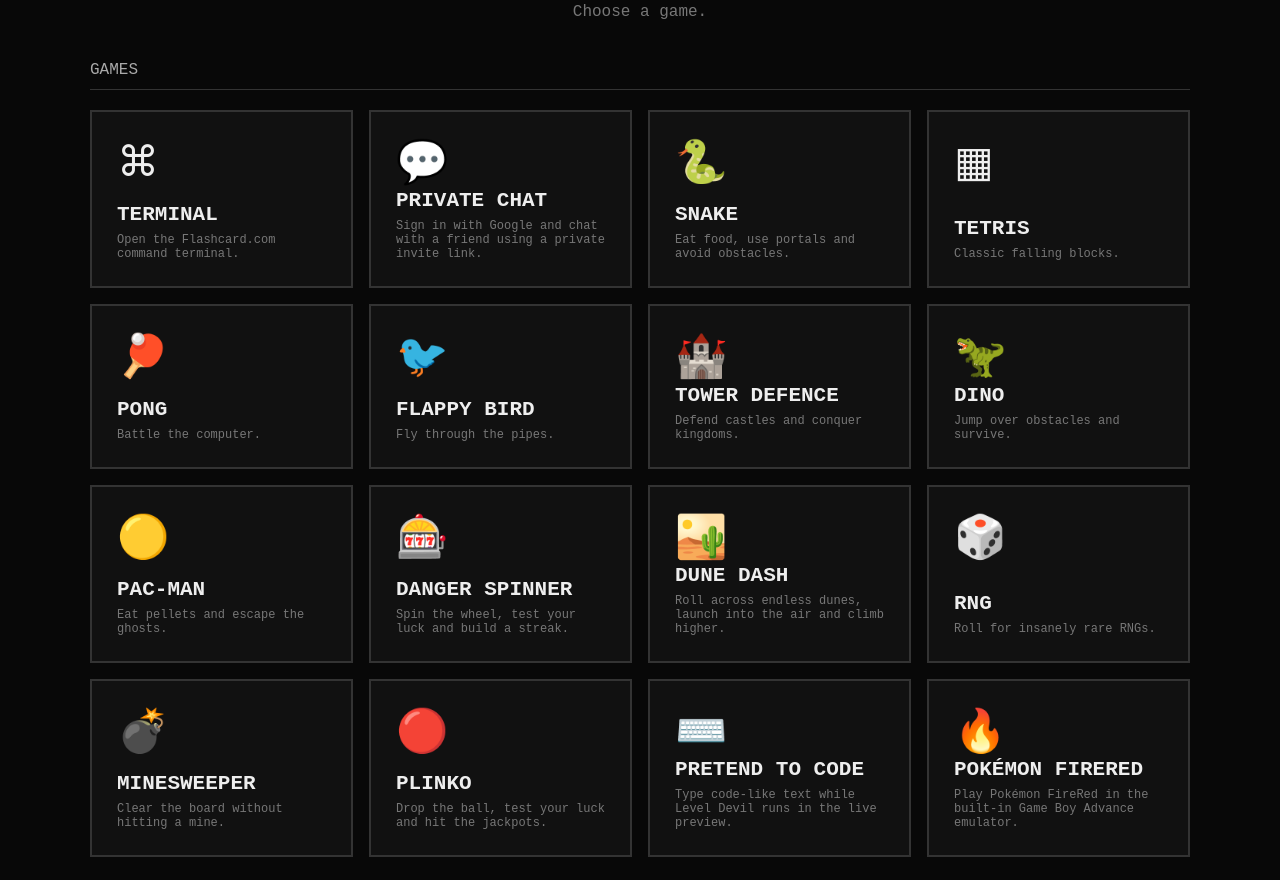
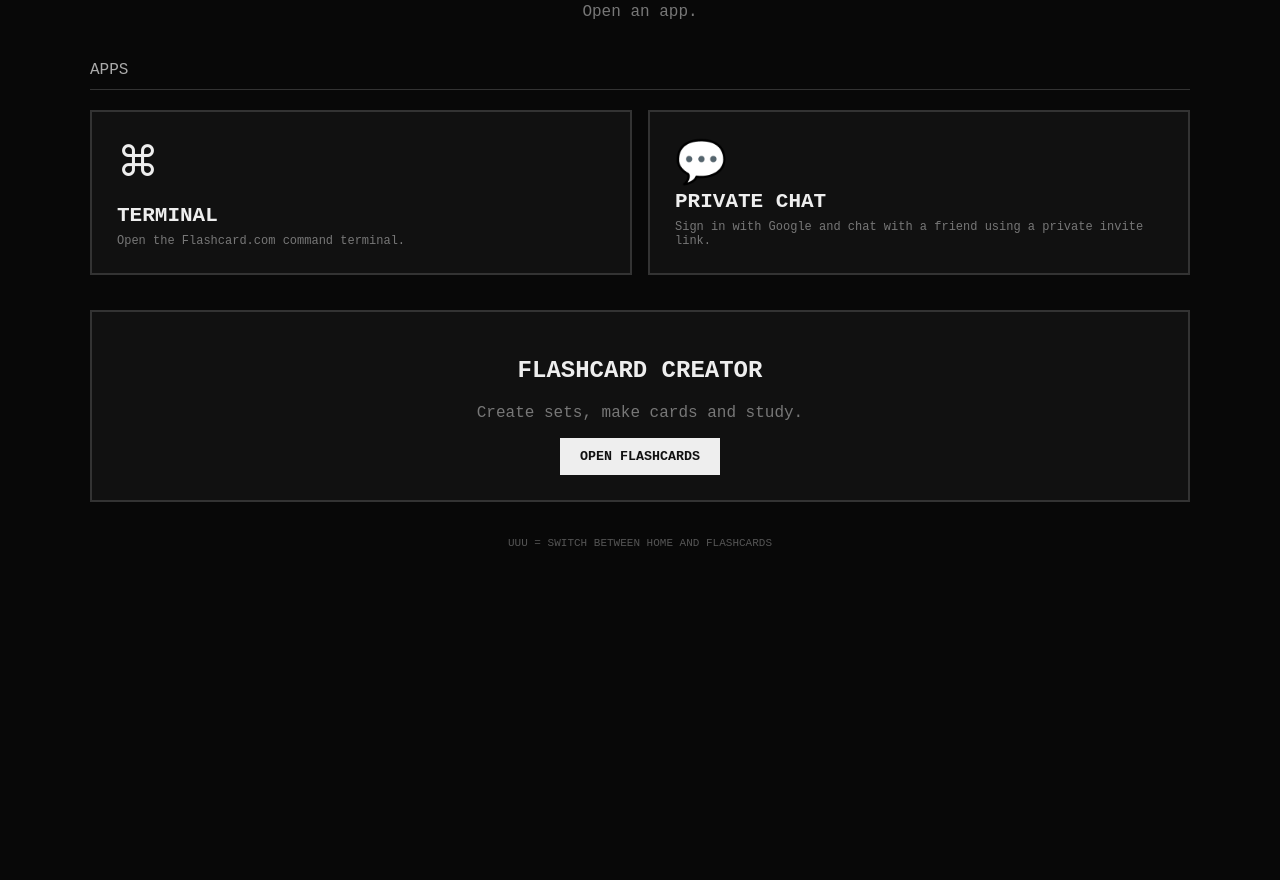
Before and after one commit to MakkaPakka-7788/makkapakka, a plain HTML site: page index.html in a window 1280 px wide. Shown: the part 180-1060 px from the top of the page. After the commit the page ends 800 px from the top, so only its background shows below. Drawn offline with Linux system fonts and the light colour scheme; no server answers.

Commit message:
Move game cards out of the main Flashcard.com hub

```diff
--- a/index.html
+++ b/index.html
@@ -276,11 +276,11 @@ html.game-gate-only body > .container { display: none !important; }
 <div class="container">
     <div class="title">
         <h1>HOME</h1>
-        <p>Choose a game.</p>
+        <p>Open an app.</p>
     </div>
 
     <div class="section">
-        <div class="sectionTitle">GAMES</div>
+        <div class="sectionTitle">APPS</div>
         <div class="games">
             <a class="game" href="terminal.html">
                 <div class="icon">⌘</div>
@@ -301,101 +301,6 @@ html.game-gate-only body > .container { display: none !important; }
                 </div>
             </a>
 
-            <a class="game" href="snake.html">
-                <div class="icon">🐍</div>
-                <div>
-                    <div class="name">SNAKE</div>
-                    <div class="description">Eat food, use portals and avoid obstacles.</div>
-                </div>
-            </a>
-
-            <a class="game" href="tetris.html">
-                <div class="icon">▦</div>
-                <div>
-                    <div class="name">TETRIS</div>
-                    <div class="description">Classic falling blocks.</div>
-                </div>
-            </a>
-
-            <a class="game" href="pong.html">
-                <div class="icon">🏓</div>
-                <div>
-                    <div class="name">PONG</div>
-                    <div class="description">Battle the computer.</div>
-                </div>
-            </a>
-
-            <a class="game" href="flappybird.html">
-                <div class="icon">🐦</div>
-                <div>
-                    <div class="name">FLAPPY BIRD</div>
-                    <div class="description">Fly through the pipes.</div>
-                </div>
-            </a>
-
-            <a class="game" href="towerdefense.html">
-                <div class="icon">🏰</div>
-                <div>
-                    <div class="name">TOWER DEFENCE</div>
-                    <div class="description">Defend castles and conquer kingdoms.</div>
-                </div>
-            </a>
-
-            <a class="game" href="dino.html">
-                <div class="icon">🦖</div>
-                <div>
-                    <div class="name">DINO</div>
-                    <div class="description">Jump over obstacles and survive.</div>
-                </div>
-            </a>
-
-            <a class="game" href="pacman.html">
-                <div class="icon">🟡</div>
-                <div>
-                    <div class="name">PAC-MAN</div>
-                    <div class="description">Eat pellets and escape the ghosts.</div>
-                </div>
-            </a>
-
-            <a class="game" href="danger-spinner.html">
-                <div class="icon">🎰</div>
-                <div>
-                    <div class="name">DANGER SPINNER</div>
-                    <div class="description">Spin the wheel, test your luck and build a streak.</div>
-                </div>
-            </a>
-
-            <a class="game" href="dune-dash.html">
-                <div class="icon">🏜️</div>
-                <div>
-                    <div class="name">DUNE DASH</div>
-                    <div class="description">Roll across endless dunes, launch into the air and climb higher.</div>
-                </div>
-            </a>
-
-            <a class="game" href="rng.html">
-                <div class="icon">🎲</div>
-                <div>
-                    <div class="name">RNG</div>
-                    <div class="description">Roll for insanely rare RNGs.</div>
-                </div>
-            </a>
-
-            <a class="game" href="minesweeper.html">
-                <div class="icon">💣</div>
-                <div>
-                    <div class="name">MINESWEEPER</div>
-                    <div class="description">Clear the board without hitting a mine.</div>
-                </div>
-            </a>
-
-            <a class="game" href="plinko.html">
-                <div class="icon">🔴</div>
-                <div>
-                    <div class="name">PLINKO</div>
-                    <div class="description">Drop the ball, test your luck and hit the jackpots.</div>
-                </div>
-            </a>
 
 
 
@@ -409,21 +314,32 @@ html.game-gate-only body > .container { display: none !important; }
 
 
 
-            <a class="game" href="pretend-to-code.html">
-                <div class="icon">⌨️</div>
-                <div>
-                    <div class="name">PRETEND TO CODE</div>
-                    <div class="description">Type code-like text while Level Devil runs in the live preview.</div>
-                </div>
-            </a>
 
-            <a class="game" id="pokemon-fire-red-card" href="pokemon-fire-red.html">
-                <div class="icon">🔥</div>
-                <div>
-                    <div class="name">POKÉMON FIRERED</div>
-                    <div class="description">Play Pokémon FireRed in the built-in Game Boy Advance emulator.</div>
-                </div>
-            </a>
+
+
+
+
+
+
+
+
+
+
+
+
+
+
+
+
+
+
+
+
+
+
+
+
+
 
 
         </div>
```
